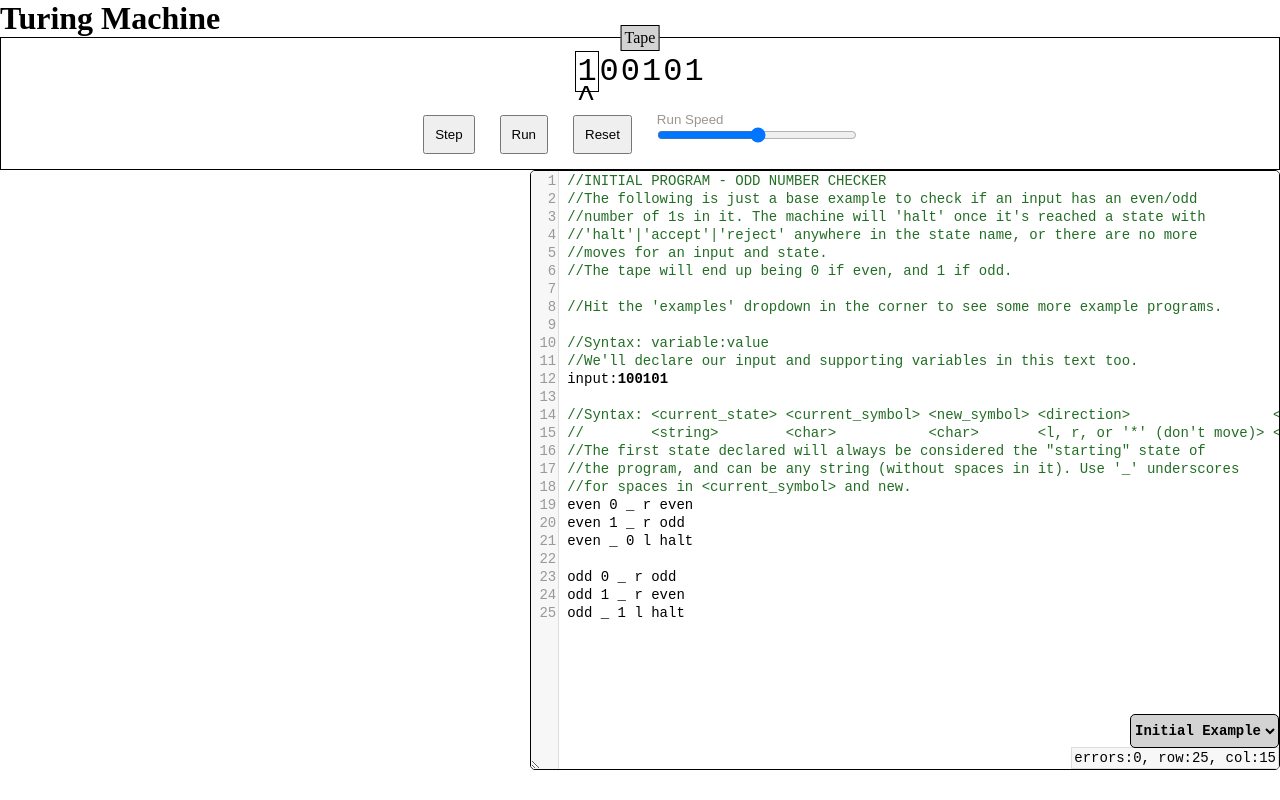
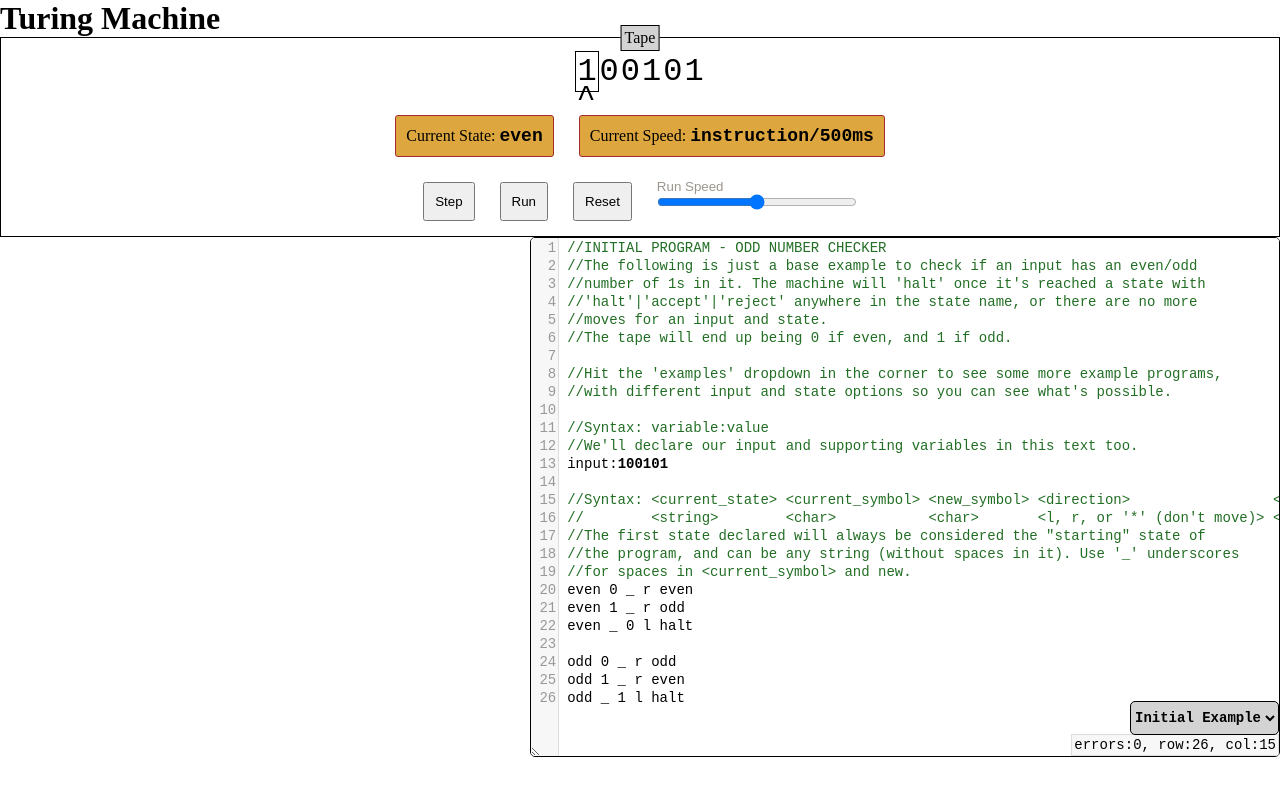
Before and after one commit to Vladimir-Herdman/turing-machine, a React (Vite) app: page / in a window 1280 px wide. Built offline with nearby package versions, Linux system fonts and the light colour scheme.

Commit message:
Added palindrome example and more possible inputs

```diff
--- a/src/App.module.css
+++ b/src/App.module.css
@@ -1,5 +1,5 @@
 .body {
-  --bodyheight: 90vh;
+  --bodyheight: 80vh;
 
   width: 100%;
   height: var(--bodyheight);
@@ -17,10 +17,6 @@
   flex: 1;
 }
 
-/* .slider { */
-/*   --null: "null" */
-/* } */
-
 .code {
   --null: "null";
 }
--- a/src/App.tsx
+++ b/src/App.tsx
@@ -12,11 +12,12 @@ function App() {
   const [tapeState, setTapeState] = useState<TapeState>({
     runSpeed:50,
     run: false,
-    input:codeExamples[Object.keys(codeExamples)[0]].match(/input:[ ]*([01]+)/)![1],
+    input:codeExamples[Object.keys(codeExamples)[0]].match(/input:[ ]*([a-zA-Z0-9-]+)/)![1],
     headIndex:0,
     code:codeRef,
     machineDict: {},
     curState: "",
+    showCurState: codeExamples[Object.keys(codeExamples)[0]].match(/([a-zA-Z0-9_]+) ([a-zA-Z0-9_]) ([a-zA-Z0-9_]) ([lr\*]) ([a-zA-Z0-9_]+)/)![1],
     curLine: -1,
     nextLine: -1,
     isCodeDisabled:false,
--- a/src/components/codeblock/Codeblock.tsx
+++ b/src/components/codeblock/Codeblock.tsx
@@ -10,7 +10,7 @@ type Props = {
 };
 
 const commentPat = /(\/\/.*)/;
-const inputPat = /input:[ ]*([01]+)/;
+const inputPat = /input:[ ]*([a-zA-Z0-9-]+)/;
 const errorPat = /(.+ .+ .+ [lr\*] .+)|([a-z]+:[ ]*[a-z0-1]+)/
 let errorCount = 0;
 
@@ -147,10 +147,12 @@ function splitByTokens(text: string) {
 
     if (plain) {
       if (!inputSet && plain.match(inputPat)) {
-        const [a, b, c] = plain.split(/([10]+)/);
-        tokens.push({text: a, token: "plain"});
-        tokens.push({text: b, token: "input"});
-        tokens.push({text: c, token: "plain"});
+        plain.split(/([a-zA-Z0-9-]+)/).map((str, i) => {
+          if (i === 3)
+            tokens.push({text: str, token: "input"})
+          else
+            tokens.push({text: str, token: "plain"})
+        });
         inputSet = true;
       } else {
         tokens.push({text: plain, token: "plain"});
--- a/src/components/codeblock/examples-strings.ts
+++ b/src/components/codeblock/examples-strings.ts
@@ -6,7 +6,8 @@ export const codeExamples: Record<string, string> = {
 //moves for an input and state.
 //The tape will end up being 0 if even, and 1 if odd.
 
-//Hit the 'examples' dropdown in the corner to see some more example programs.
+//Hit the 'examples' dropdown in the corner to see some more example programs,
+//with different input and state options so you can see what's possible.
 
 //Syntax: variable:value
 //We'll declare our input and supporting variables in this text too.
@@ -37,5 +38,33 @@ input: 0
 
 1 0 1 r 0
 1 1 0 l 1
-1 _ 1 r 0`
+1 _ 1 r 0`,
+
+    "Palindrome": `//Check if a given input is a palindrome over characters {a, b}.
+
+input: abaaaaba
+
+//states (consider q7 accept state, if it ends somewhere else, rejected)
+q1 a _ r q2
+q1 b _ r q5
+q1 _ _ * q7 //remember, '*' means don't move.
+
+q2 a a r q2
+q2 b b r q2
+q2 _ _ l q3
+
+q3 a _ l q4
+q3 _ _ * q7
+
+q4 a a l q4
+q4 b b l q4
+q4 _ _ r q1
+
+q5 a a r q5
+q5 b b r q5
+q5 _ _ l q6
+
+q6 b _ l q4
+q6 _ _ * q7
+`,
 };
--- a/src/components/tape/Tape.module.css
+++ b/src/components/tape/Tape.module.css
@@ -19,6 +19,28 @@
     z-index: 1001;
     border: solid black 1px;
     background-color: lightgrey;
+  }
+}
+
+.stateInfo {
+  margin-top: 25px;
+  display: flex;
+  flex-direction: row;
+  align-items: center;
+  justify-content: center;
+  gap: 25px;
+
+  & > div {
+    padding: 10px;
+    border-radius: 3px;
+    border: solid brown 1px;
+    background-color: #dea63e;
+
+    & > span {
+      font: var(--codefont);
+      font-size: 18px;
+      font-weight: bold;
+    }
   }
 }
 
--- a/src/components/tape/Tape.tsx
+++ b/src/components/tape/Tape.tsx
@@ -4,6 +4,7 @@ import styles from './Tape.module.css'
 type MachineDict = Record<string, Record<string, StateMachine>>;
 export type TapeState = {
   curState: string;
+  showCurState: string;
   curLine: number;
   nextLine: number;
   machineDict: MachineDict;
@@ -43,10 +44,14 @@ export default function Tape({ state, setState}: Props) {
     return () => clearTimeout(id);
   }, [state]);
 
+  let input = [...state.input];
+  if (input.length === 0)
+    input = [" "];
+
   return (
     <div className={styles.tape}>
       <div>
-        {[...state.input].map((ch, i) => (
+        {input.map((ch, i) => (
           <span
           key={i}
           className={`${styles.cell} ${i === state.headIndex ? styles.active : ""}`}>
@@ -56,14 +61,19 @@ export default function Tape({ state, setState}: Props) {
         ))}
       </div>
 
+      <div className={styles.stateInfo}>
+        <div>Current State: <span>{state.showCurState}</span></div>
+        <div>Current Speed: <span>instruction/{Math.max(Math.abs(state.runSpeed-100)*10, 1)}ms</span></div>
+      </div>
+
       <div className={styles.controls}>
-        <button onClick={() => step(state, setState)}>Step</button>
+        <button onClick={() => {!state.run && step(state, setState)}}>Step</button>
         {!state.run
           ? <button onClick={() => run(state, setState)}>Run</button>
           : <button onClick={() => pause(state, setState)}>Pause</button>
         }
         <button onClick={() => reset(state, setState)}>Reset</button>
-        <input type="range" min="1" max="100" onChange={(v) => setState(s => ({...s, runSpeed:Number(v.target.value)}))} />
+        <input type="range" min="0" max="100" onChange={(v) => setState(s => ({...s, runSpeed:Number(v.target.value)}))} />
       </div>
     </div>
   );
@@ -78,15 +88,9 @@ function step(state: TapeState, setState: SetTapeState, updateState=true): TapeS
   let curState: string = state.curState;
   if (isEmptyObj(machineDict))
     [machineDict, curState] = loadCodeIntoStateMachine(state);
-  if (isEmptyObj(machineDict) || curState === "") {
-    console.error("TODO - error reason here.");
+
+  if (curState.match(haltPat))
     return {} as TapeState;
-  }
-
-  if (curState.match(haltPat)) {
-    console.log("TODO - Insert halt/done logic here.");
-    return {} as TapeState;
-  }
 
   const cursymbol = state.input[state.headIndex];
   const curstep = machineDict[curState][cursymbol];
@@ -109,7 +113,7 @@ function step(state: TapeState, setState: SetTapeState, updateState=true): TapeS
   } else if (direction === "l") {
     newHeadIndex -= 1;
   } else if (direction !== "*") {
-    console.error("TODO - error here on wrong symbol?")
+    console.error(`ERROR: Only directions are 'l', 'r', and '*', but a rule used '${direction}'.`);
     return {} as TapeState;
   }
 
@@ -124,6 +128,7 @@ function step(state: TapeState, setState: SetTapeState, updateState=true): TapeS
     input:newInput.join(""),
     headIndex:newHeadIndex,
     curState:newState,
+    ShowCurState:newState,
     machineDict:machineDict,
     curLine:instructionline-1,
     isCodeDisabled:true,
@@ -132,6 +137,8 @@ function step(state: TapeState, setState: SetTapeState, updateState=true): TapeS
   if (updateState) {
     const nextTapeState = step(newTapeState, setState, false);
     newTapeState.nextLine = nextTapeState.curLine;
+    if (nextTapeState.curLine != undefined)
+      newTapeState.showCurState = nextTapeState.curState;
     setState(newTapeState);
   }
 
@@ -147,7 +154,10 @@ function pause(state: TapeState, setState: SetTapeState) {
 }
 
 function reset(state: TapeState, setState: SetTapeState) {
-  const input: RegExpMatchArray | null = state.code.current.match(/input:[ ]*([01]+)/) ?? ["  ","  "];
+  let input: RegExpMatchArray | null = state.code.current.match(/input:[ ]*([a-zA-Z0-9-]+)/);
+  input ??= ["  ", "  "];
+  let showCurState: RegExpMatchArray | null = state.code.current.match(/([a-zA-Z0-9_]+) ([a-zA-Z0-9_]) ([a-zA-Z0-9_]) ([lr\*]) ([a-zA-Z0-9_]+)/);
+  showCurState ??= ["", ""];
 
   setState({...state,
     run:false,
@@ -155,6 +165,7 @@ function reset(state: TapeState, setState: SetTapeState) {
     headIndex:0,
     machineDict:{},
     curState:"",
+    showCurState: showCurState[1],
     curLine:-1,
     nextLine:-1,
     isCodeDisabled:false,
```
